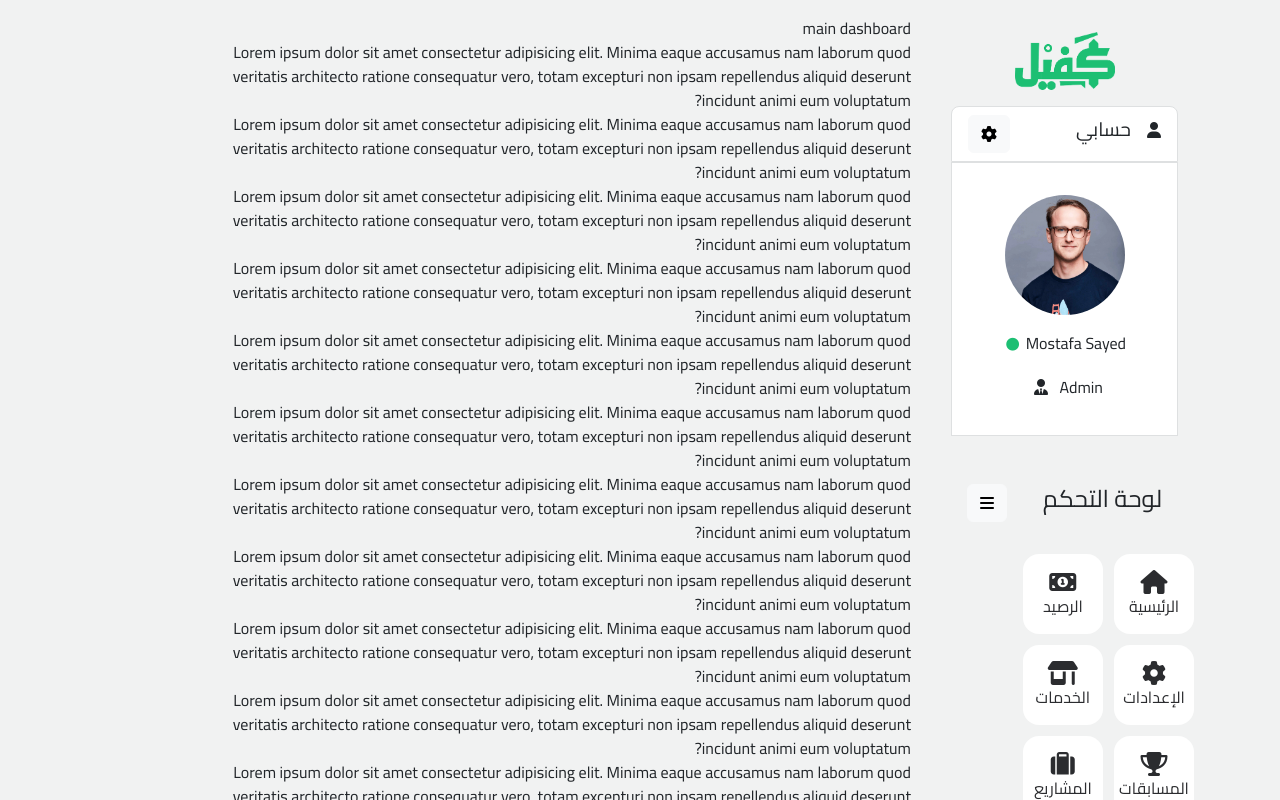
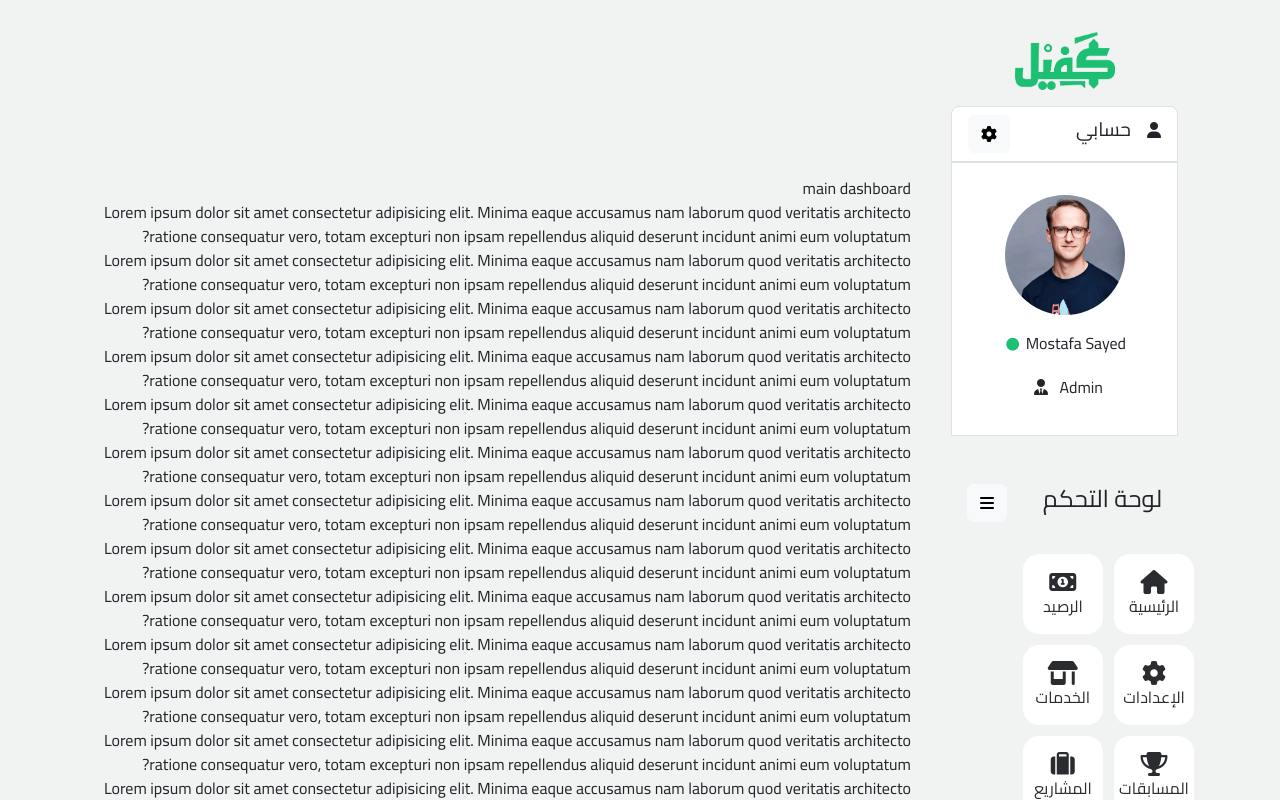
Before and after one commit to Mostafa-sayedahmed/kafil_Dashboard, a React (Create React App) app: page / in a window 1280 px wide. Shown: the top 800 px of the page. Built offline with nearby package versions, Linux system fonts and the light colour scheme.

Commit message:
Update App.js

```diff
--- a/src/App.js
+++ b/src/App.js
@@ -18,13 +18,12 @@ function App() {
             <Sidebar />
           </Col>
 
-          <Col sm={8}>
+          <Col lg={9} className="routing-page">
             <Routes>
               <Route path="/" element={<Dashboard />} />
               <Route path="/serves" element={<Serves />} />
               <Route path="/users" element={<Users />} />
             </Routes>
-
           </Col>
         </Row>
       </Container>
```
